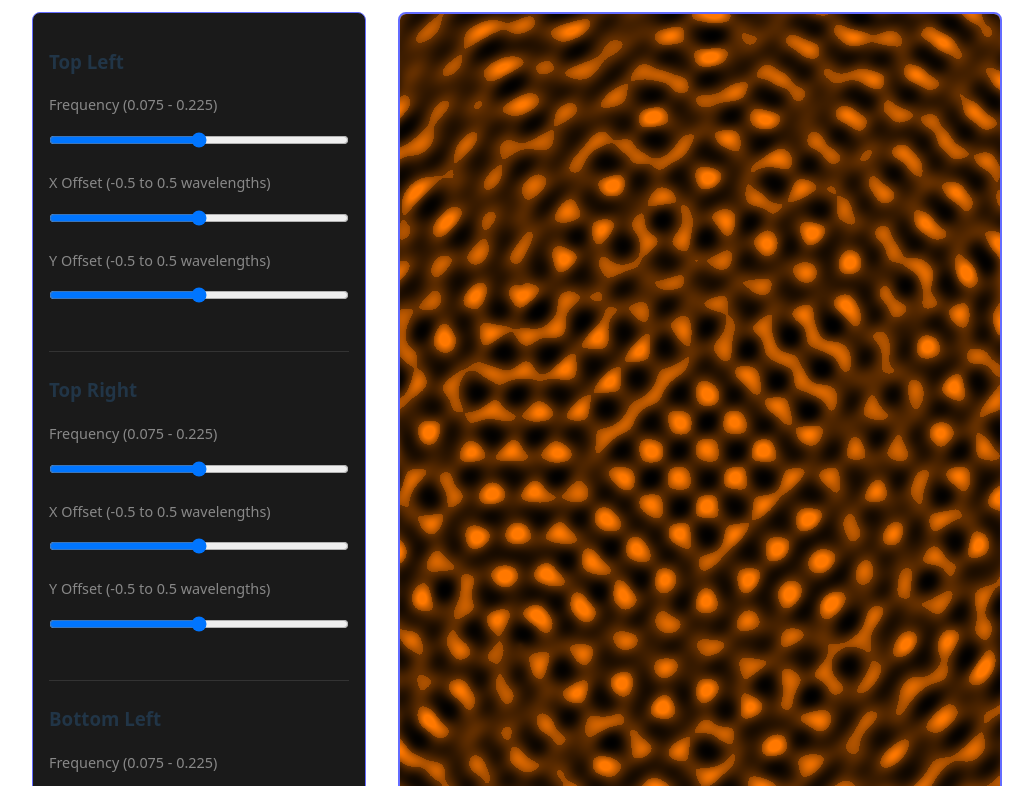
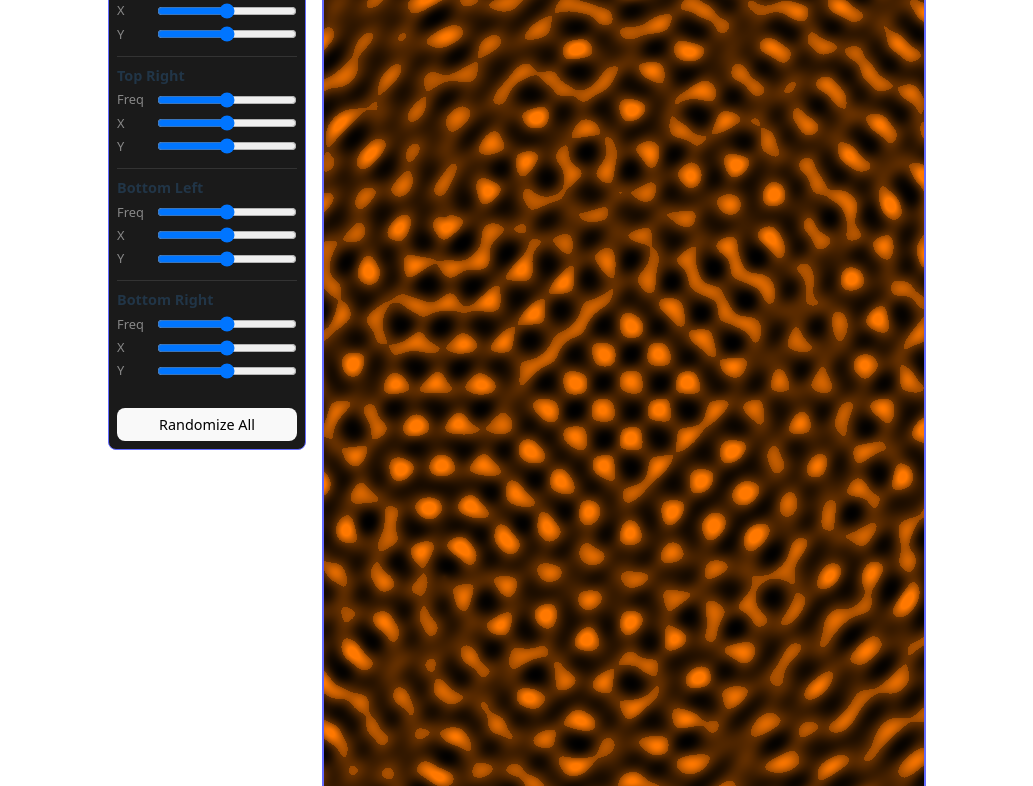
Before and after one commit to ukslim/ripple-interference, a website built with Vite: page index.html in a window 1280 px wide. Shown: the part 145-931 px from the top of the page, without its empty margins (123-1156 px from the left). Built offline with nearby package versions, Linux system fonts and the light colour scheme.

Commit message:
Smaller controls

```diff
--- a/src/main.ts
+++ b/src/main.ts
@@ -27,9 +27,7 @@ document.querySelector<HTMLDivElement>("#app")!.innerHTML = `
           <div class="point-controls">
             <h3>${name}</h3>
             <div class="slider-group">
-              <label>Frequency (${(baseFrequency * 0.5).toFixed(3)} - ${(
-              baseFrequency * 1.5
-            ).toFixed(3)})</label>
+              <label>Freq</label>
               <input type="range"
                      id="freq-${i}"
                      min="${baseFrequency * 0.5}"
@@ -38,7 +36,7 @@ document.querySelector<HTMLDivElement>("#app")!.innerHTML = `
                      value="${baseFrequency}">
             </div>
             <div class="slider-group">
-              <label>X Offset (-0.5 to 0.5 wavelengths)</label>
+              <label>X</label>
               <input type="range"
                      id="x-${i}"
                      min="-0.5"
@@ -47,7 +45,7 @@ document.querySelector<HTMLDivElement>("#app")!.innerHTML = `
                      value="0">
             </div>
             <div class="slider-group">
-              <label>Y Offset (-0.5 to 0.5 wavelengths)</label>
+              <label>Y</label>
               <input type="range"
                      id="y-${i}"
                      min="-0.5"
--- a/src/style.css
+++ b/src/style.css
@@ -31,36 +31,37 @@ body {
 }
 
 h1 {
-  font-size: 3.2em;
+  font-size: 2em;
   line-height: 1.1;
+  margin-bottom: 1rem;
 }
 
 #app {
   max-width: 1280px;
   margin: 0 auto;
-  padding: 2rem;
+  padding: 1rem;
   text-align: center;
 }
 
 .layout {
   display: flex;
-  gap: 2rem;
+  gap: 1rem;
   align-items: flex-start;
   justify-content: center;
 }
 
 .controls {
-  flex: 0 0 300px;
+  flex: 0 0 180px;
   text-align: left;
   background: #1a1a1a;
-  padding: 1rem;
+  padding: 0.5rem;
   border-radius: 8px;
   border: 1px solid #646cff;
 }
 
 .point-controls {
-  margin-bottom: 1.5rem;
-  padding-bottom: 1.5rem;
+  margin-bottom: 0.5rem;
+  padding-bottom: 0.5rem;
   border-bottom: 1px solid #333;
 }
 
@@ -68,20 +69,28 @@ h1 {
   border-bottom: none;
 }
 
+.point-controls h3 {
+  margin: 0 0 0.25rem 0;
+  font-size: 0.9rem;
+}
+
 .slider-group {
-  margin: 1rem 0;
+  margin: 0.25rem 0;
+  display: flex;
+  align-items: center;
+  gap: 0.5rem;
 }
 
 .slider-group label {
-  display: block;
-  margin-bottom: 0.5rem;
-  font-size: 0.9em;
+  flex: 0 0 2rem;
+  margin: 0;
+  font-size: 0.8em;
   color: #888;
 }
 
 input[type="range"] {
-  width: 100%;
-  margin: 0.5rem 0;
+  flex: 1;
+  margin: 0;
 }
 
 .canvas-container {
@@ -148,16 +157,9 @@ button:focus-visible {
 
 #regenerate {
   width: 100%;
-  border-radius: 8px;
-  border: 1px solid transparent;
-  padding: 0.6em 1.2em;
-  font-size: 1em;
-  font-weight: 500;
-  font-family: inherit;
-  background-color: #2a2a2a;
-  cursor: pointer;
-  transition: border-color 0.25s;
-  margin-top: 1rem;
+  padding: 0.4em 0.8em;
+  font-size: 0.9em;
+  margin-top: 0.5rem;
 }
 
 #regenerate:hover {
```
